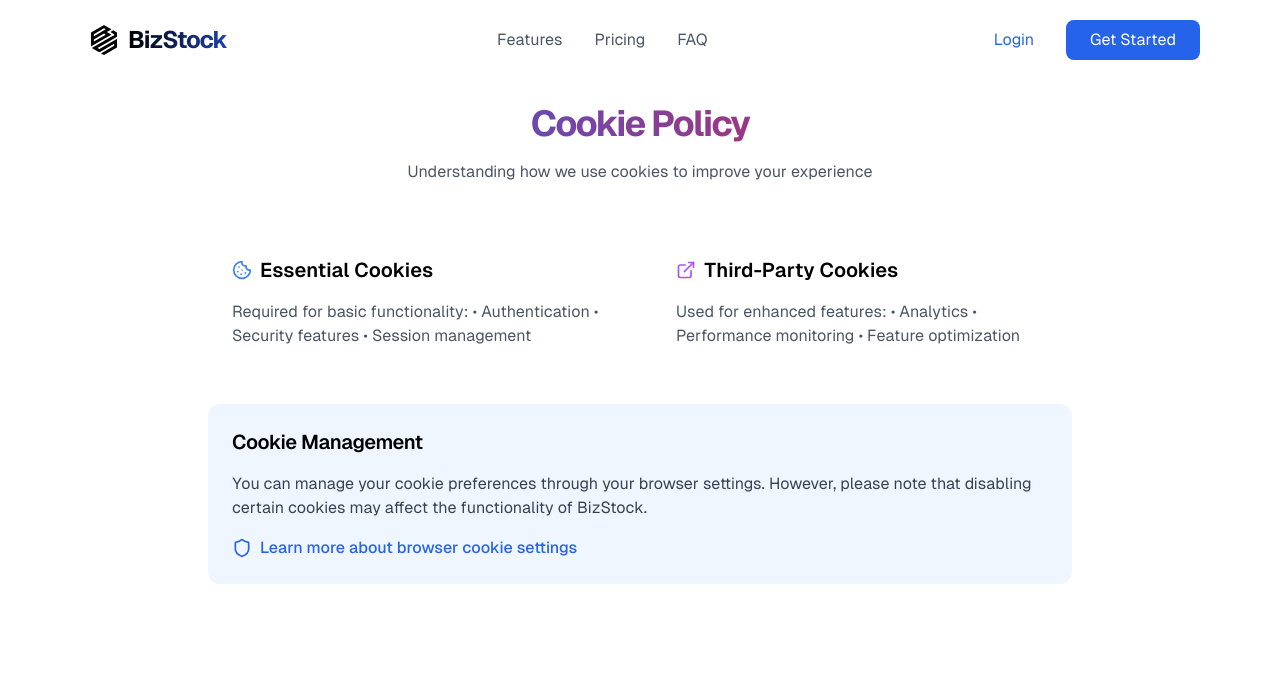
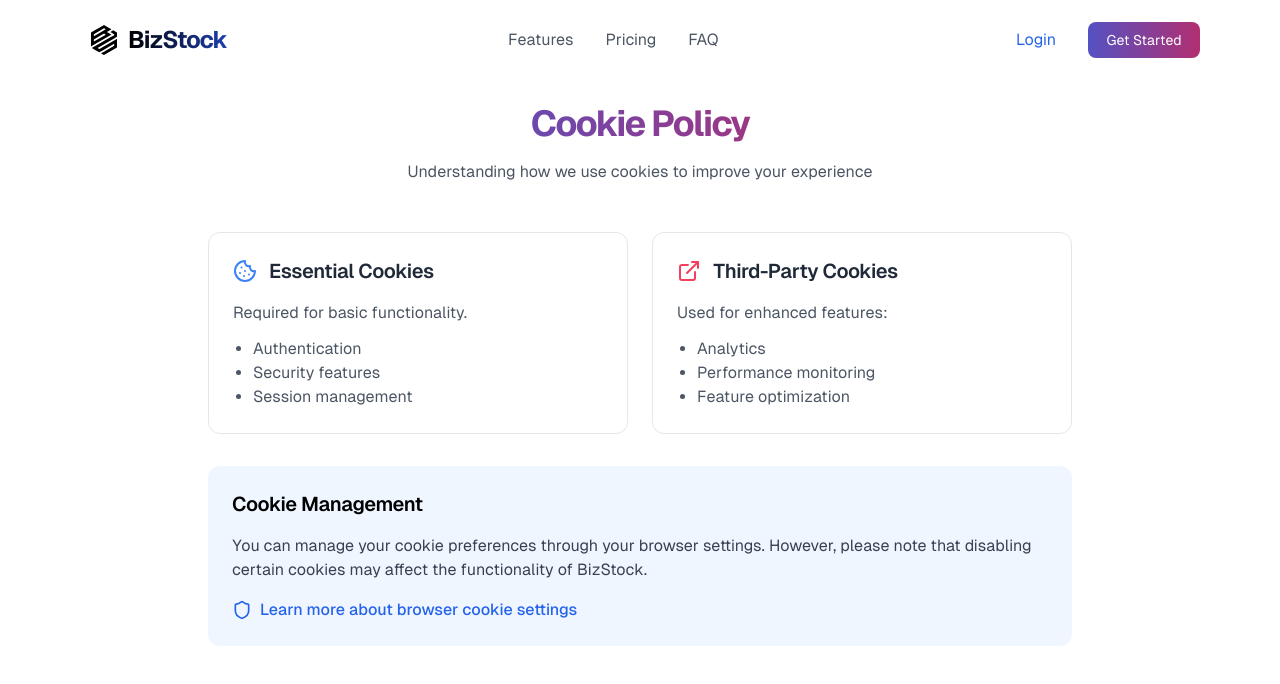
Before and after one commit to dragon-devs/bizstock-site, a Next.js app: page /cookies in a window 1280 px wide. Shown: the top 684 px of the page. Built offline with nearby package versions, Linux system fonts and the light colour scheme.

Commit message:
Optimizations + some ui tweaks.

```diff
--- a/app/components/terms.tsx
+++ b/app/components/terms.tsx
@@ -2,7 +2,7 @@
 
 import React, { useState } from 'react';
 import { motion, AnimatePresence } from 'framer-motion';
-import { ChevronDown, Shield, Lock, Cookie, ExternalLink, CheckCircle } from 'lucide-react';
+import {ChevronDown, Shield, Lock, Cookie, ExternalLink, CheckCircle, Box, User} from 'lucide-react';
 
 // Shared animations
 const containerVariants = {
@@ -27,13 +27,13 @@ const itemVariants = {
 };
 
 // Shared Section Component
-const PolicySection = ({ title, icon: Icon, children }: any) => (
+const PolicySection = ({ title, icon: Icon, children, className, iconClass = "text-blue-500" }: any) => (
   <motion.div
     variants={itemVariants}
-    className="mb-8 bg-white rounded-xl p-6 transition-shadow"
+    className={` bg-white rounded-xl p-6 transition-shadow ${className}`}
   >
     <div className="flex items-center gap-3 mb-4">
-      <Icon className="w-6 h-6 text-blue-500" />
+      <Icon className={`w-6 h-6 ${iconClass}`} />
       <h3 className="text-xl font-semibold text-gray-800 tracking-tight">{title}</h3>
     </div>
     <div className="text-gray-600 space-y-3">
@@ -56,14 +56,14 @@ export const TermsAndConditions = () => {
         variants={itemVariants}
       >
         <h1 className="text-4xl tracking-tighter font-bold mb-4 bg-gradient-to-r from-blue-600 to-blue-800 bg-clip-text text-transparent">
-          Terms and Conditions
+          Terms & Conditions
         </h1>
         <p className="text-gray-600 text-lg font-semibold tracking-tight">
           Last updated: December 2, 2024
         </p>
       </motion.div>
-
-      <PolicySection title="1. Service Usage" icon={CheckCircle}>
+      <div className="flex flex-col gap-4 sm:gap-6">
+        <PolicySection className='border' title="Service Usage" icon={CheckCircle}>
           <p>By using BizStock's inventory management system, you agree to comply with and be bound by these terms and conditions.</p>
           <ul className="list-disc pl-5 mt-2 space-y-2">
             <li>You must be at least 18 years old to use this service</li>
@@ -72,7 +72,7 @@ export const TermsAndConditions = () => {
           </ul>
         </PolicySection>
 
-      <PolicySection title="2. Data Management" icon={Lock}>
+        <PolicySection className='border' iconClass="text-rose-500" title="Data Management" icon={Lock}>
           <p>As a user of BizStock, you retain all rights to your inventory data.</p>
           <ul className="list-disc pl-5 mt-2 space-y-2">
             <li>We process and store your data in accordance with our Privacy Policy</li>
@@ -81,7 +81,7 @@ export const TermsAndConditions = () => {
           </ul>
         </PolicySection>
 
-      <PolicySection title="3. Subscription and Billing" icon={Shield}>
+        <PolicySection className='border' iconClass="text-purple-500" title="Subscription and Billing" icon={Shield}>
           <p>Our subscription terms are designed to be transparent and fair.</p>
           <ul className="list-disc pl-5 mt-2 space-y-2">
             <li>Monthly or annual billing cycles available</li>
@@ -89,76 +89,104 @@ export const TermsAndConditions = () => {
             <li>Pro-rated refunds for cancelled annual subscriptions</li>
           </ul>
         </PolicySection>
+      </div>
     </motion.section>
   );
 };
 
 // Privacy Policy Component
 export const PrivacyPolicy = () => {
-  const [activeSection, setActiveSection] = useState(null);
+  const [activeSection, setActiveSection] = useState<number | null>(null);
 
-  const toggleSection = (index: any) => {
+  const toggleSection = (index: number) => {
     setActiveSection(activeSection === index ? null : index);
   };
 
   const sections = [
     {
       title: "Data Collection",
-      content: `We collect the following types of information:
-        • Account information (name, email, business details)
-        • Inventory data (product details, stock levels, transactions)
-        • Usage data (login times, feature usage, system logs)
-        • Payment information (processed securely through our payment partners)`
+      icon: <User className="w-5 h-5 text-blue-600" />,
+      content: (
+        <>
+          <p className="py-2 text-black">We collect the following types of information:</p>
+          <ul className="list-disc pl-5">
+            <li>Account information (name, email, business details)</li>
+            <li>Inventory data (product details, stock levels, transactions)</li>
+            <li>Usage data (login times, feature usage, system logs)</li>
+            <li>Payment information (processed securely through our payment partners)</li>
+          </ul>
+        </>
+      ),
     },
     {
       title: "Data Usage",
-      content: `Your data is used for:
-        • Providing and improving our inventory management services
-        • Processing transactions and maintaining records
-        • Sending important service updates and notifications
-        • Analytics to improve user experience`
+      icon: <Box className="w-5 h-5 text-purple-600" />,
+      content: (
+        <>
+          <p className="py-2 text-black">Your data is used for:</p>
+          <ul className="list-disc pl-5">
+            <li>Providing and improving our inventory management services</li>
+            <li>Processing transactions and maintaining records</li>
+            <li>Sending important service updates and notifications</li>
+            <li>Analytics to improve user experience</li>
+          </ul>
+        </>
+      ),
     },
     {
       title: "Data Protection",
-      content: `We implement strong security measures:
-        • End-to-end encryption for data transmission
-        • Regular security audits and penetration testing
-        • Multi-factor authentication options
-        • Regular backup procedures`
-    }
+      icon: <Shield className="w-5 h-5 text-rose-600" />,
+      content: (
+        <>
+          <p className="py-2 text-black">We implement strong security measures:</p>
+          <ul className="list-disc pl-5">
+            <li>End-to-end encryption for data transmission</li>
+            <li>Regular security audits and penetration testing</li>
+            <li>Multi-factor authentication options</li>
+            <li>Regular backup procedures</li>
+          </ul>
+        </>
+      ),
+    },
   ];
 
   return (
     <motion.section
       initial="hidden"
       animate="visible"
-      variants={containerVariants}
+      variants={{
+        hidden: { opacity: 0 },
+        visible: { opacity: 1, transition: { staggerChildren: 0.3 } },
+      }}
       className="max-w-4xl mx-auto py-16 px-4"
     >
       <motion.div
         className="text-center mb-12"
-        variants={itemVariants}
+        variants={{ hidden: { opacity: 0 }, visible: { opacity: 1 } }}
       >
         <h1 className="text-4xl tracking-tighter font-bold mb-4 bg-gradient-to-r from-blue-600 to-purple-600 bg-clip-text text-transparent">
           Privacy Policy
         </h1>
-        <p className="text-gray-600">
-          Protecting your data is our top priority
-        </p>
+        <p className="text-gray-600">Protecting your data is our top priority</p>
       </motion.div>
 
       <div className="space-y-4">
         {sections.map((section, index) => (
           <motion.div
             key={index}
-            variants={itemVariants}
+            variants={{ hidden: { opacity: 0 }, visible: { opacity: 1 } }}
             className="bg-white rounded-xl overflow-hidden"
           >
             <button
               onClick={() => toggleSection(index)}
               className="w-full px-6 py-4 flex justify-between items-center hover:bg-gray-50"
             >
-              <h3 className="text-xl font-semibold text-gray-800">{section.title}</h3>
+              <div className="flex items-center gap-3">
+                {section.icon}
+                <h3 className="text-xl font-semibold text-gray-800">
+                  {section.title}
+                </h3>
+              </div>
               <motion.div
                 animate={{ rotate: activeSection === index ? 180 : 0 }}
                 transition={{ duration: 0.3 }}
@@ -176,7 +204,7 @@ export const PrivacyPolicy = () => {
                   transition={{ duration: 0.3 }}
                   className="overflow-hidden"
                 >
-                  <div className="px-6 pb-4 text-gray-600 whitespace-pre-line">
+                  <div className="px-6 bg-gray-50 border-t pb-4 text-gray-600">
                     {section.content}
                   </div>
                 </motion.div>
@@ -210,40 +238,24 @@ export const CookiePolicy = () => {
         </p>
       </motion.div>
 
-      <div className="grid md:grid-cols-2 gap-6">
-        <motion.div
-          variants={itemVariants}
-          className="bg-white p-6 rounded-xl transition-shadow"
-        >
-          <h3 className="text-xl font-semibold mb-4 flex items-center gap-2">
-            <Cookie className="w-5 h-5 text-blue-500 tracking-tight" />
-            Essential Cookies
-          </h3>
-          <p className="text-gray-600">
-            Required for basic functionality:
-            • Authentication
-            • Security features
-            • Session management
-          </p>
-        </motion.div>
-
-        <motion.div
-          variants={itemVariants}
-          className="bg-white p-6 rounded-xl transition-shadow"
-        >
-          <h3 className="text-xl font-semibold mb-4 flex items-center gap-2">
-            <ExternalLink className="w-5 h-5 text-purple-500 tracking-tight" />
-            Third-Party Cookies
-          </h3>
-          <p className="text-gray-600">
-            Used for enhanced features:
-            • Analytics
-            • Performance monitoring
-            • Feature optimization
-          </p>
-        </motion.div>
+      <div className="grid md:grid-cols-2 gap-4 sm:gap-6">
+        <PolicySection className='border' title="Essential Cookies" icon={Cookie}>
+          <p>Required for basic functionality.</p>
+          <ul className="list-disc pl-5">
+            <li>Authentication</li>
+            <li>Security features</li>
+            <li>Session management</li>
+          </ul>
+        </PolicySection>
+        <PolicySection className='border' iconClass="text-rose-500" title="Third-Party Cookies" icon={ExternalLink}>
+          <p>Used for enhanced features:</p>
+          <ul className="list-disc pl-5">
+            <li>Analytics</li>
+            <li>Performance monitoring</li>
+            <li>Feature optimization</li>
+          </ul>
+        </PolicySection>
       </div>
-
       <motion.div
         variants={itemVariants}
         className="mt-8 bg-blue-50 p-6 rounded-xl"
--- a/app/page.tsx
+++ b/app/page.tsx
@@ -47,7 +47,7 @@ export const SiteHeader = () => {
       animate={{y: 0}}
       transition={{duration: 0.5, ease: "easeOut"}}
       className={`fixed top-0 w-full z-50 transition-all duration-300 ${
-        isScrolled ? 'bg-white/80 backdrop-blur-md shadow-sm' : 'bg-transparent'
+        isScrolled ? 'bg-white/80 backdrop-blur-md' : 'bg-transparent'
       }`}
     >
       <div className="container max-w-[72rem] mx-auto sm:p-4 p-2">
@@ -89,19 +89,26 @@ export const SiteHeader = () => {
               <motion.button
                 whileHover={{scale: 1.05}}
                 whileTap={{scale: 0.95}}
-                className=" px-4 rounded-lg py-1 sm:bg-transparent bg-blue-500 text-white sm:text-blue-600 hover:text-gray-200 sm:hover:text-blue-700 transition-colors"
+                className=" hidden md:block  px-4 rounded-lg py-1 sm:bg-transparent bg-blue-500 text-white sm:text-blue-600 hover:text-gray-200 sm:hover:text-blue-700 transition-colors"
               >
                 Login
               </motion.button>
             </Link>
-            <Link className="w-full " href='https://app.bizstock.net/signup'>
+            <Link className=" " href='https://app.bizstock.net/signup'>
               <motion.button
-                whileHover={{scale: 1.05}}
+                whileHover={{
+                  scale: 1.05,
+                  backgroundPosition: "100% 0%",
+                }}
                 whileTap={{scale: 0.95}}
-                className=" hidden md:block px-6 py-2 bg-blue-600 text-white rounded-lg hover:bg-blue-700 transition-colors"
+                initial={{backgroundPosition: "0% 0%"}}
+                animate={{backgroundPosition: "50% 50%"}}
+                className="w-28 py-2 text-sm text-white rounded-lg bg-gradient-to-r from-blue-600 to-rose-600 bg-[length:200%_200%] transition-all"
               >
                 Get Started
               </motion.button>
+
+
             </Link>
           </div>
         </div>
@@ -112,7 +119,7 @@ export const SiteHeader = () => {
 
 const HeroSection = () => {
   return (
-    <section className="pt-32 pb-20 px-4">
+    <section className="pt-32 pb-8 sm:pb-16 px-4">
 
       <div className="container mx-auto text-center">
         <motion.div
@@ -167,15 +174,15 @@ const HeroSection = () => {
           </motion.div>
         </motion.div>
         <motion.div
-          className="mt-16 relative"
+          className="sm:mt-16 mt-8 relative"
           initial={{opacity: 0, y: 40}}
           animate={{opacity: 1, y: 0}}
           transition={{duration: 0.8, delay: 0.6}}
         >
           <div
-            className="absolute rounded-2xl inset-0 bg-gradient-to-b from-white/90 via-transparent to-white/90 z-10"></div>
+            className="absolute rounded-2xl inset-0 sm:bg-gradient-to-b from-white/20 via-transparent to-white/20 z-10"></div>
           <motion.div
-            className="rounded-2xl overflow-hidden shadow-2xl border border-gray-200"
+            className="sm:rounded-2xl rounded-lg overflow-hidden shadow-2xl border border-b-gray-100"
             whileHover={{y: -10}}
             transition={{duration: 0.3}}
           >
@@ -252,7 +259,7 @@ const FeaturesSection = () => {
           {features.map((feature, index) => (
             <motion.div
               key={index}
-              className="p-6 bg-white rounded-xl shadow-sm hover:shadow-xl hover:shadow-blue-500/30 transition-shadow"
+              className="p-6 bg-white rounded-xl hover:shadow-xl hover:shadow-blue-500/30 transition-shadow"
               variants={fadeInUp}
               whileHover={{
                 y: -5,
@@ -344,7 +351,7 @@ const PricingSection = () => {
           {plans.map((plan, index) => (
             <motion.div
               key={index}
-              className={`relative p-8 rounded-xl shadow-sm hover:shadow-xl hover:shadow-blue-500/30 transition-shadow ${
+              className={`relative p-8 rounded-xl hover:shadow-xl hover:shadow-blue-500/30 transition-shadow ${
                 plan.popular ? 'bg-blue-600 text-white' : 'bg-white border border-gray-200'
               }`}
               variants={fadeInUp}
@@ -467,6 +474,7 @@ const FaqSection = () => {
 
   return (
     <motion.section
+      id="faq"
       className="py-20 w-[100vw] relative left-[50%] right-[50%] ml-[-50vw] mr-[-50vw] bg-gray-50"
       initial="hidden"
       whileInView="visible"
@@ -494,7 +502,7 @@ const FaqSection = () => {
             <motion.div
               key={index}
               variants={itemVariants}
-              className="bg-white rounded-lg shadow-sm hover:shadow-xl hover:shadow-blue-500/30 transition-shadow"
+              className="rounded-lg "
             >
               <motion.button
                 onClick={() => setOpenIndex(openIndex === index ? null : index)}
```
Lines whose indentation alone changed are shown as unchanged.
